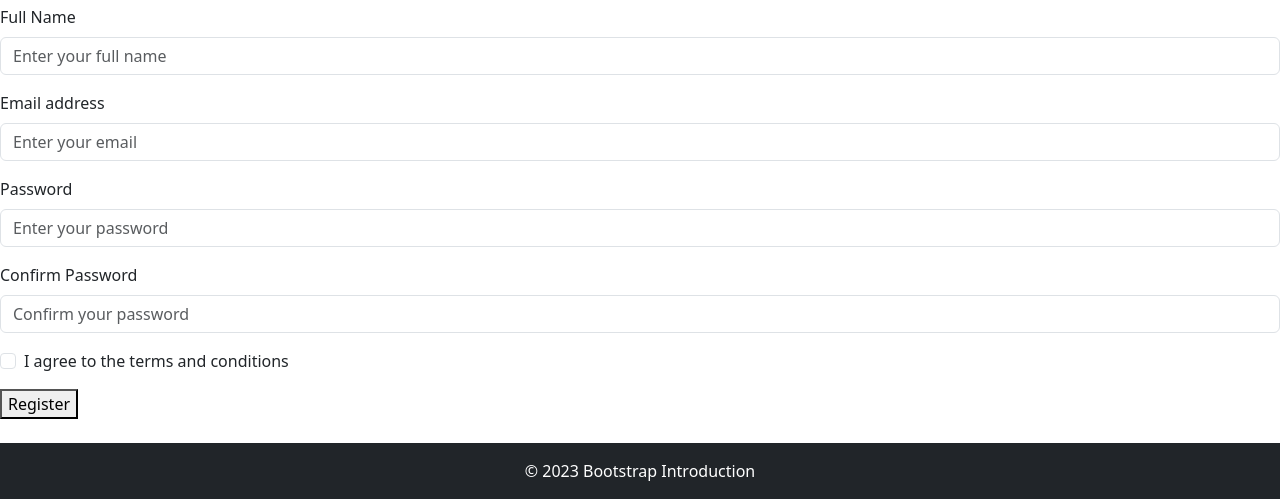
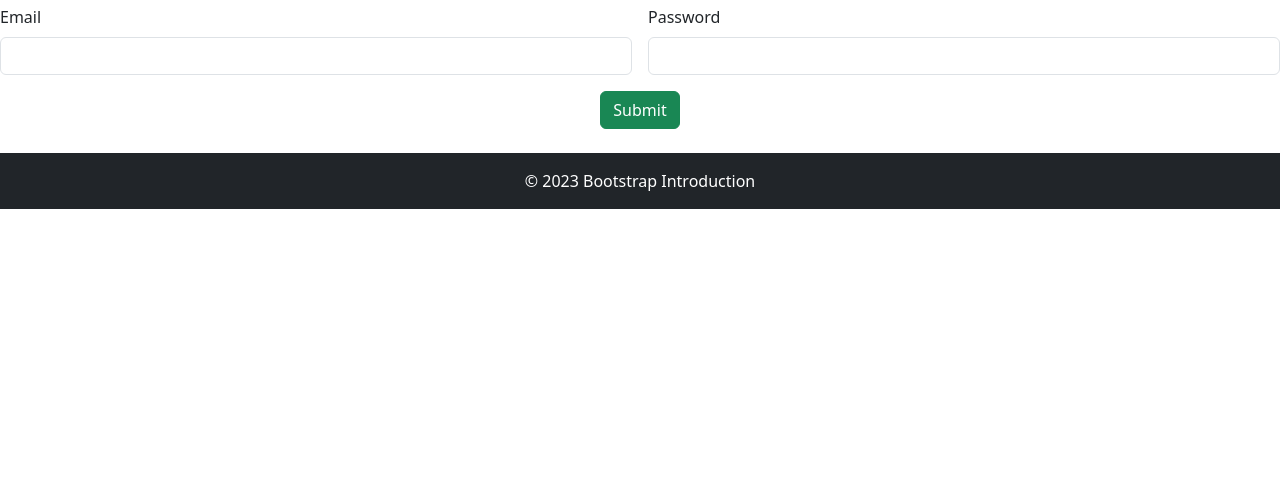
Before and after one commit to olmstead1983/bootstrap-basics, a plain HTML site: page index.html in a window 1280 px wide. Shown: the part 382-881 px from the top of the page. After the commit the page ends 800 px from the top, so only its background shows below. Drawn offline with nearby package versions, Linux system fonts and the light colour scheme.

Commit message:
added form

```diff
--- a/index.html
+++ b/index.html
@@ -36,30 +36,25 @@
     </container>
     <div class="container mt-5"></div>
     <h2 class="text-center">Registration Form</h2>
-    <form>
-        <div class="mb-3">
-            <label for="name" class="form-label">Full Name</label>
-            <input type="text" class="form-control" id="name" placeholder="Enter your full name">
+    <form class="row g-3 needs-validation" novalidate>
+        <div class="col-md-6">
+            <label for="inputEmail" class="form-label">Email</label>
+            <input type="email" class="form-control" id="inputEmail" required>
+            <div class="invalid-feedback">
+                Please provide a valid email.
+            </div>
         </div>
-        <div class="mb-3">
-            <label for="email" class="form-label">Email address</label>
-            <input type="email" class="form-control" id="email" placeholder="Enter your email">
+        <div class="col-md-6">
+            <label for="inputPassword" class="form-label">Password</label>
+            <input type="password" class="form-control" id="inputPassword" required>
+            <div class="invalid-feedback">
+                Please provide a password.
+            </div>
         </div>
-        <div class="mb-3">
-            <label for="password" class="form-label">Password</label>
-            <input type="password" class="form-control" id="password" placeholder="Enter your password" required>
+        <div class="col-12 text-center">
+            <button class="btn btn-success" type="submit">Submit</button>
         </div>
-        <div class="mb-3">
-            <label for="confirmPassword" class="form-label">Confirm Password</label>
-            <input type="password" class="form-control" id="confirmPassword" placeholder="Confirm your password"
-                required>
-        </div>
-        <div class="mb-3 form-check">
-            <input type="checkbox" class="form-check-input" id="terms">
-            <label class="form-check-label" for="terms">I agree to the terms and conditions</label>
-        </div>
-        <button type="submit" class="btn-sucess">Register</button>
-
+    </form>
     </form>
     <footer class="bg-dark text-white text-center py-3 mt-4">
         &copy; 2023 Bootstrap Introduction
```
